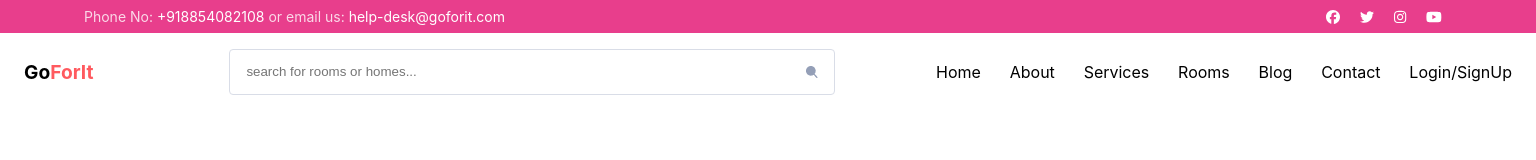
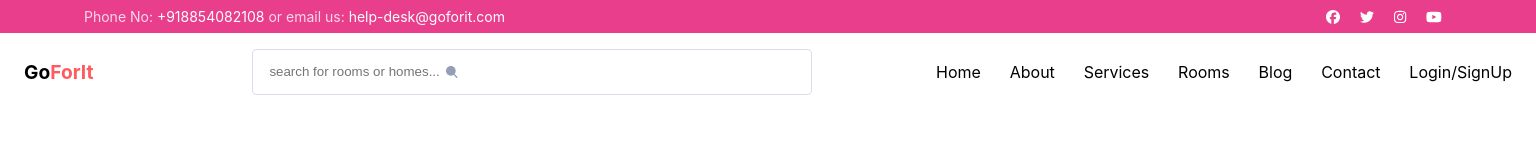
Before and after one commit to GautamSharma05/GoForIT, a React (Create React App) app: page / in a window 1536 px wide. Shown: the top 160 px of the page. Built offline with nearby package versions, Linux system fonts and the light colour scheme.

Commit message:
🐛 Fix Navbar Issue in Mobile Device

```diff
--- a/src/components/navbar/Navbar.css
+++ b/src/components/navbar/Navbar.css
@@ -3,6 +3,7 @@ nav {
   align-items: center;
   justify-content: space-between;
   padding: 1rem 1rem;
+  flex-wrap: wrap;
   width: 100%;
   margin: 0 auto;
 }
@@ -27,7 +28,6 @@ nav .search-block {
   padding: 0.5rem 0.8rem;
   border: 1px solid #d9dde7;
   display: flex;
-
   align-items: center;
   border-radius: 4px;
 }
@@ -102,6 +102,7 @@ nav ul li:last-child {
     margin-left: 1.8rem;
   }
   nav {
+    flex-wrap: nowrap;
     padding: 1rem 1.5rem;
   }
   .nav-logo {
@@ -114,7 +115,6 @@ nav ul li:last-child {
     flex-basis: 8rem;
   }
 }
-
 @media (min-width: 1200px) {
   nav input {
     min-width: 30rem;
@@ -125,6 +125,13 @@ nav ul li:last-child {
 }
 
 @media (min-width: 1300px) {
+  .nav-container {
+    min-width: 100%;
+  }
+  nav {
+    padding: 1rem 1.5rem;
+  }
+
   .hero_book_form_block {
     margin-right: 10%;
   }
@@ -135,7 +142,7 @@ nav ul li:last-child {
 
   nav input {
     border: none;
-    min-width: 35rem;
+    min-width: 8rem;
   }
   nav .search-block {
     padding: 0.9rem 1rem;
```
